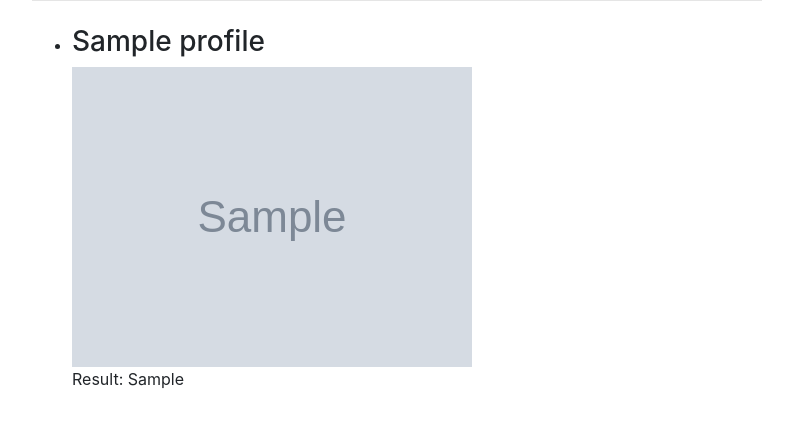
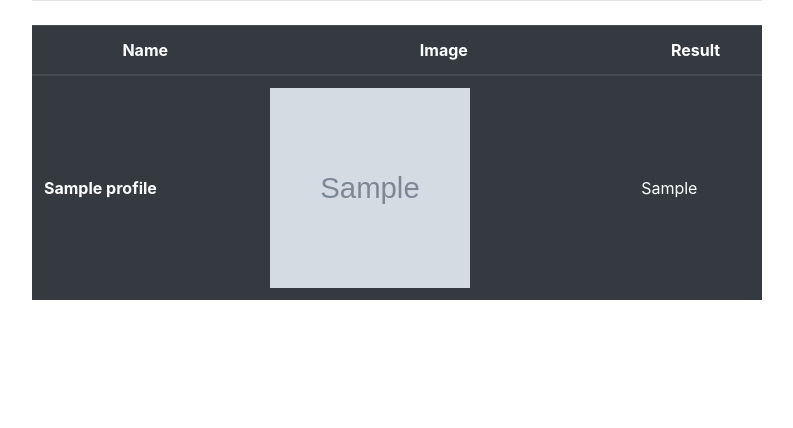
Before and after one commit to hoangtnm/riio, a Django app: template templates/ai/history.html in a window 1280 px wide. Shown: the part 56-484 px from the top of the page, without its empty margins (243-1036 px from the left). Run offline with Django 3.2, Linux system fonts and the light colour scheme; the template is opened without the code that fills it: values that come from a table or form of the project are taken from there, others are empty; tables that the repository leaves empty hold one stand-in row (values such as "Sample post"); grey boxes marked "Sample" are stand-in pictures; some libraries are stand-ins or nearby versions.

Commit message:
update histroy layout

```diff
--- a/templates/ai/history.html
+++ b/templates/ai/history.html
@@ -1,13 +1,23 @@
 {% extends "ai/base.html" %}
 {% block title %}History{% endblock %}
 {% block history %}
-    <ul>
+    <table class="table table-dark">
+        <thead>
+        <tr>
+            <th scope="col" class="text-center">Name</th>
+            <th scope="col" class="text-center">Image</th>
+            <th scope="col" class="text-center">Result</th>
+        </tr>
+        </thead>
+        <tbody>
         {% for image in images %}
-            <li>
-                <h3>{{ image.name }}</h3>
-                <img src="{{ image.image.url }}" class="img-fluid">
-                <p>Result: {{ image.result }}</p>
-            </li>
+            <tr>
+                <th scope="row" class="align-middle">{{ image.name }}</th>
+                <td class="align-middle"><img src="{{ image.image.url }}" class="img-fluid"
+                                              style="width:200px;height:200px;"></td>
+                <td class="align-middle">{{ image.result }}</td>
+            </tr>
         {% endfor %}
-    </ul>
-{% endblock history %}
+        </tbody>
+    </table>
+{% endblock %}
```
